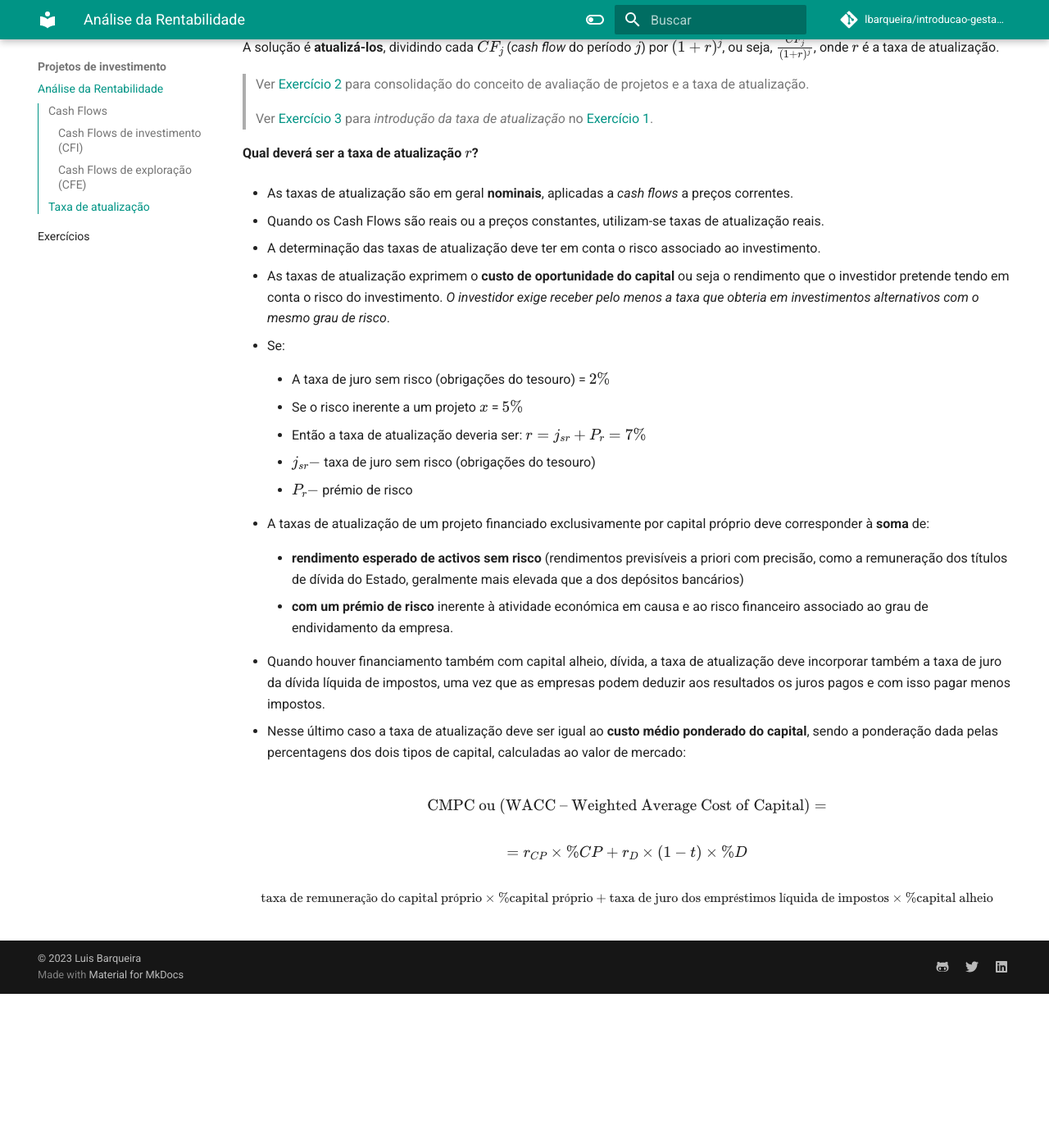
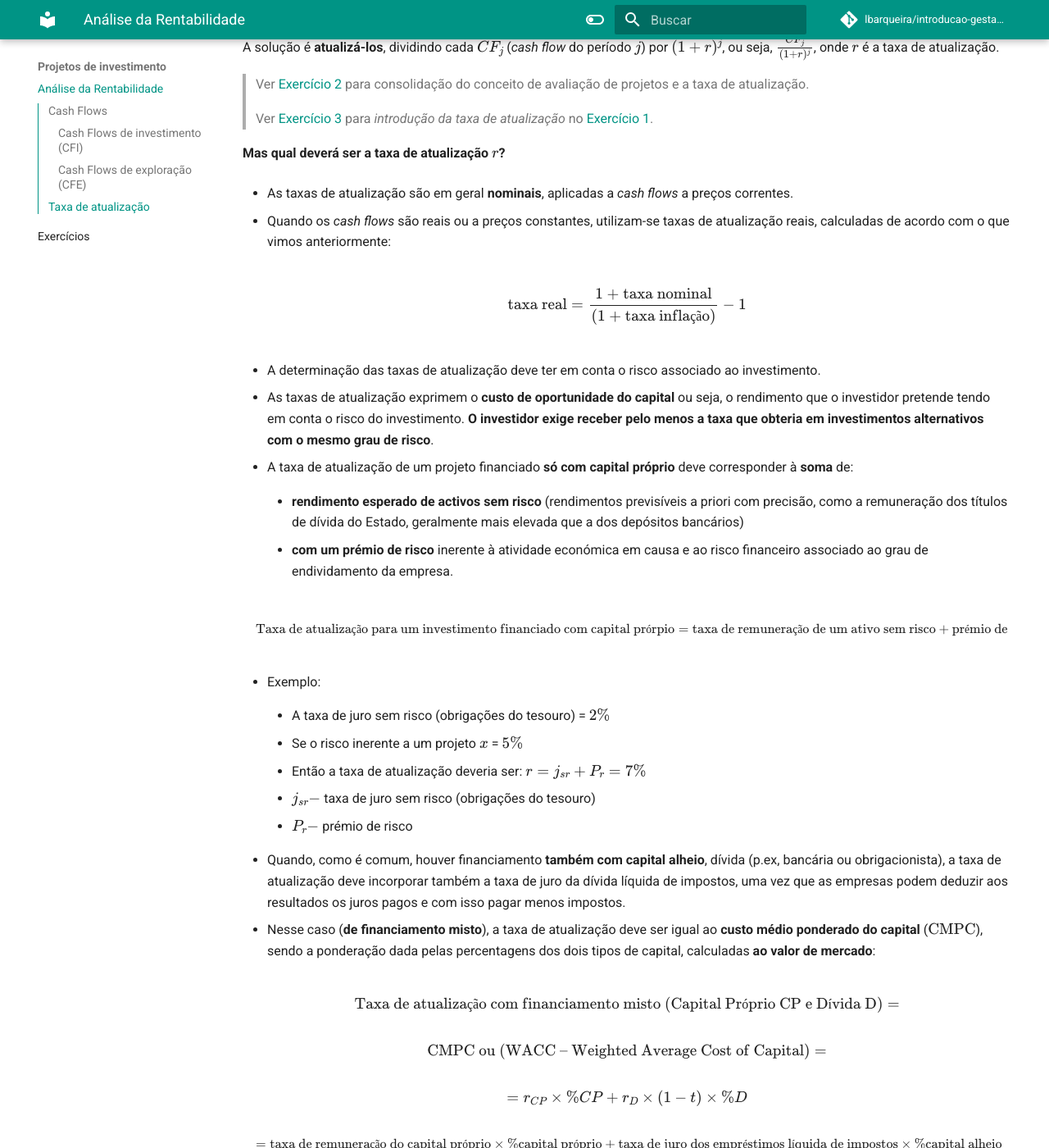
Before and after one commit to lbarqueira/introducao-gestao-material-mkdocs, an MkDocs documentation site: the page built from docs/anal_rentabilidade.md, in a window 1280 px wide and 1400 px high, scrolled down 2674 px. Shown: the whole window at 82% size. Built offline with MkDocs 1.6.1 and Material for MkDocs 9.7.7, drawn with Linux system fonts in a browser that asks for light colours; comment, search, counter and statistics services are not loaded; before the commit the page ends 3886 px from its top, so only the background shows below that; some of the changed text lies outside the part shown.

Commit message:
update docs

```diff
--- a/docs/anal_rentabilidade.md
+++ b/docs/anal_rentabilidade.md
@@ -97,17 +97,29 @@ A solução é **atualizá-los**, dividindo cada $CF_j$ (*cash flow* do período
 
 >Ver [Exercício 3](exercicios_3.md#exercicio-3) para *introdução da taxa de atualização* no [Exercício 1](exercicios_3.md#exercicio-1).
 
-**Qual deverá ser a taxa de atualização $r$?**
+**Mas qual deverá ser a taxa de atualização $r$?**
 
 - As taxas de atualização são em geral **nominais**, aplicadas a *cash flows* a preços correntes.
 
-- Quando os Cash Flows são reais ou a preços constantes, utilizam-se taxas de atualização reais.
+- Quando os *cash flows* são reais ou a preços constantes, utilizam-se taxas de atualização reais, calculadas de acordo com o que vimos anteriormente:
+
+$$ \text{taxa real} = \frac {\text{1 + taxa nominal}}{\text{(1 + taxa inflação)}} - 1 $$
 
 - A determinação das taxas de atualização deve ter em conta o risco associado ao investimento.
 
-- As taxas de atualização exprimem o **custo de oportunidade do capital** ou seja o rendimento que o investidor pretende tendo em conta o risco do investimento. *O investidor exige receber pelo menos a taxa que obteria em investimentos alternativos com o mesmo grau de risco*.
+- As taxas de atualização exprimem o **custo de oportunidade do capital** ou seja, o rendimento que o investidor pretende tendo em conta o risco do investimento. **O investidor exige receber pelo menos a taxa que obteria em investimentos alternativos com o mesmo grau de risco**.
 
-- Se:
+
+
+- A taxa de atualização de um projeto financiado **só com capital próprio** deve corresponder à **soma** de:
+
+    - **rendimento esperado de activos sem risco** (rendimentos previsíveis a priori com precisão, como a remuneração dos títulos de dívida do Estado, geralmente mais elevada que a dos depósitos bancários)
+
+    -  **com um prémio de risco** inerente à atividade económica em causa e ao risco financeiro associado ao grau de endividamento da empresa.
+
+$$ \small \text{Taxa de atualização para um investimento financiado com capital prórpio} = \text{taxa de remuneração de um ativo sem risco} + \text{prémio de risco} $$
+
+- Exemplo:
 
     - A taxa de juro sem risco (obrigações do tesouro) = $2\%$
 
@@ -119,18 +131,19 @@ A solução é **atualizá-los**, dividindo cada $CF_j$ (*cash flow* do período
 
     - $P_r -$ prémio de risco
 
-- A taxas de atualização de um projeto financiado exclusivamente por capital próprio deve corresponder à **soma** de:
 
-    - **rendimento esperado de activos sem risco** (rendimentos previsíveis a priori com precisão, como a remuneração dos títulos de dívida do Estado, geralmente mais elevada que a dos depósitos bancários)
+- Quando, como é comum, houver financiamento **também com capital alheio**, dívida (p.ex, bancária ou obrigacionista), a taxa de atualização deve incorporar também a taxa de juro da dívida líquida de impostos, uma vez que as empresas podem deduzir aos resultados os juros pagos e com isso pagar menos impostos.
 
-    -  **com um prémio de risco** inerente à atividade económica em causa e ao risco financeiro associado ao grau de endividamento da empresa.
+- Nesse caso (**de financiamento misto**), a taxa de atualização deve ser igual ao **custo médio ponderado do capital** ($\text{CMPC}$), sendo a ponderação dada pelas percentagens dos dois tipos de capital, calculadas **ao valor de mercado**:
 
-- Quando houver financiamento também com capital alheio, dívida, a taxa de atualização deve incorporar também a taxa de juro da dívida líquida de impostos, uma vez que as empresas podem deduzir aos resultados os juros pagos e com isso pagar menos impostos.
-
-- Nesse último caso a taxa de atualização deve ser igual ao **custo médio ponderado do capital**, sendo a ponderação dada pelas percentagens dos dois tipos de capital, calculadas ao valor de mercado:
+$$ \text{Taxa de atualização com financiamento misto (Capital Próprio CP e Dívida D)} = $$
 
 $$ \text{CMPC ou (WACC – Weighted Average Cost of Capital)} = $$
 
 $$ = r_{CP} \times \%CP + r_{D} \times (1 - t) \times \% D $$
 
-$$ \small \text{taxa de remuneração do capital próprio} \times \%\text{capital próprio} + \text{taxa de juro dos empréstimos líquida de impostos} \times \%\text{capital alheio} $$
+$$ \small = \text{taxa de remuneração do capital próprio} \times \%\text{capital próprio} + \text{taxa de juro dos empréstimos líquida de impostos} \times \%\text{capital alheio} $$
+
+>Ver [Exercício 4](exercicios_3.md#exercicio-4) para exemplificação do cálculo da taxa de atualização.
+
+>Ver [Exercício 5](exercicios_3.md#exercicio-5) para exemplificação do cálculo da taxa de atualização.
```
Also changed, not shown: docs/exercicios_3.md (+30 -1 lines), docs/images/tabela_39.png, docs/images/tabela_40.png.
